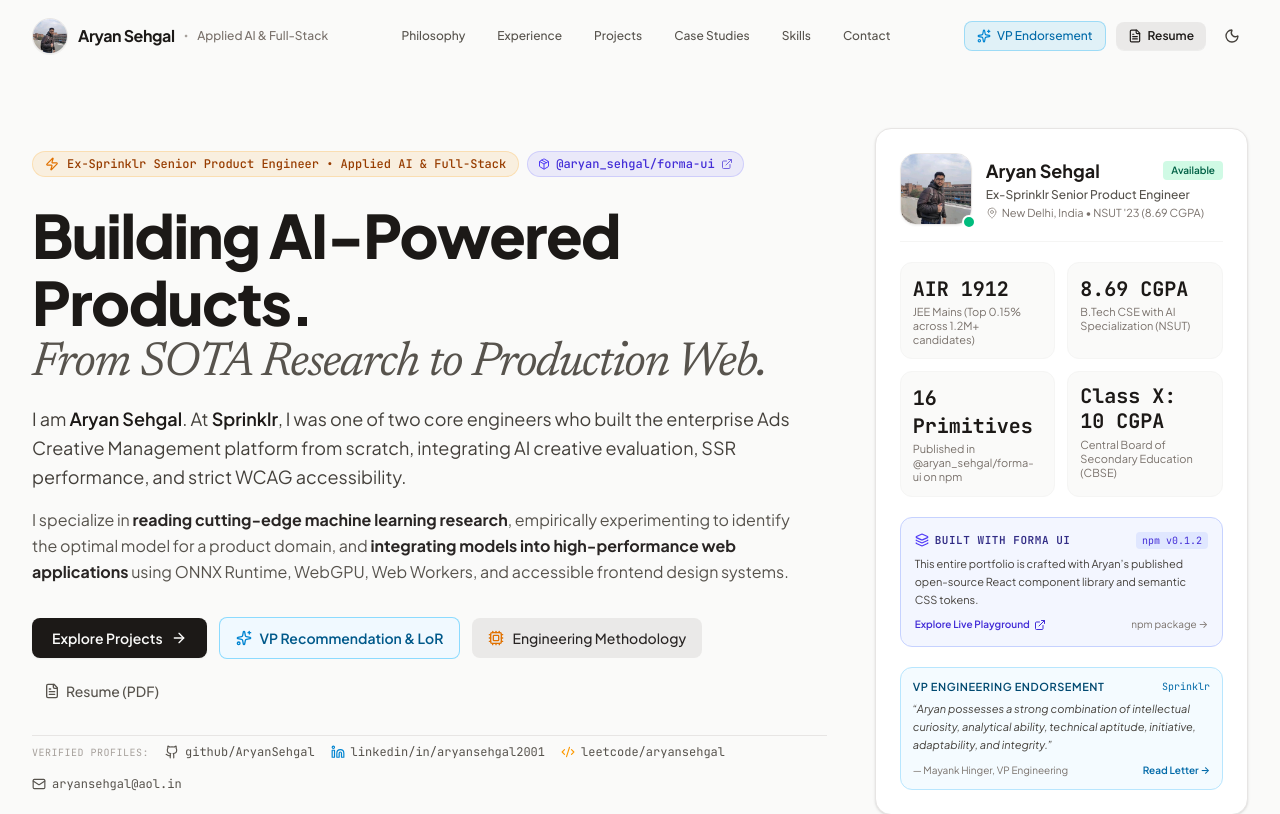
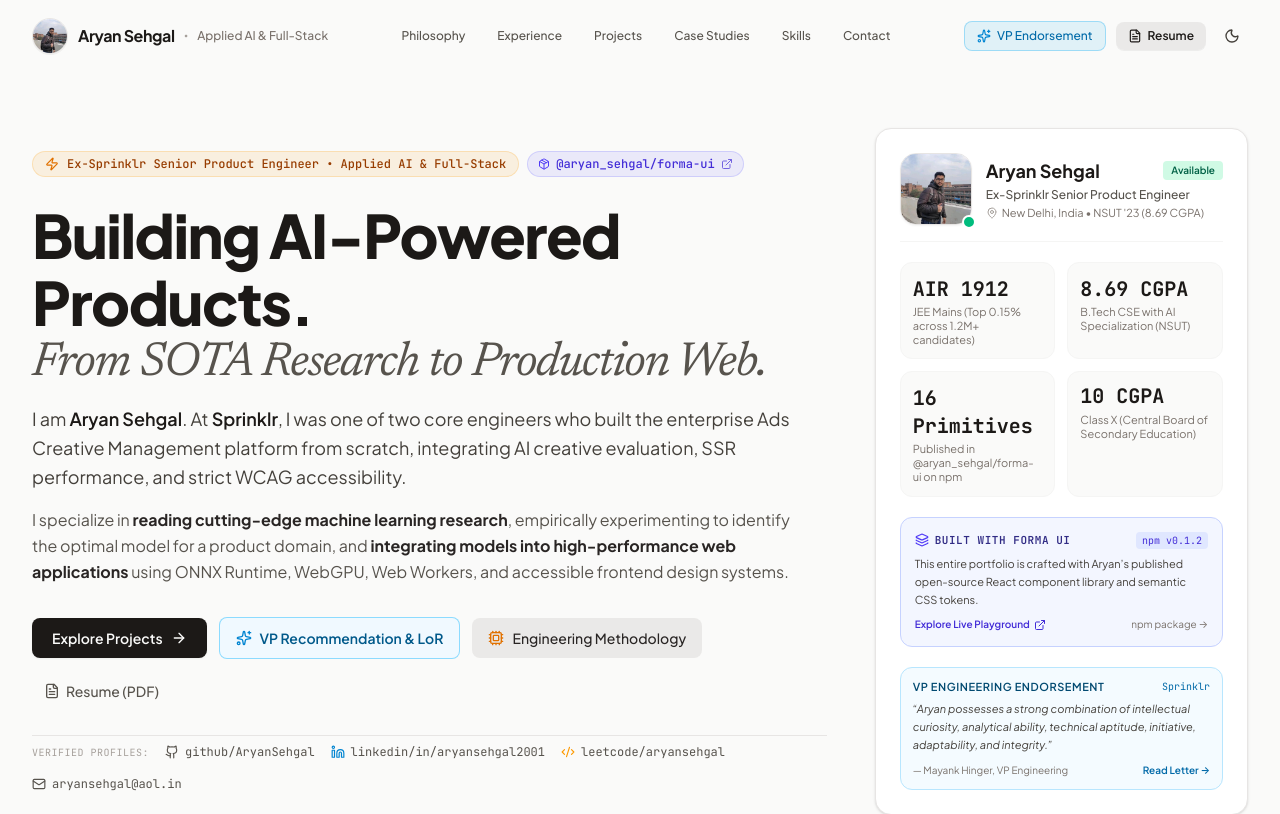
Before and after one commit to AryanSehgal/portfolio-website, a React (Vite) app: page / in a window 1280 px wide. Shown: the top 814 px of the page. Built offline with nearby package versions, Linux system fonts and the light colour scheme.

Commit message:
Update Hero.tsx

```diff
--- a/src/components/Hero.tsx
+++ b/src/components/Hero.tsx
@@ -285,10 +285,10 @@
 
                 <div className="p-3 rounded-xl bg-stone-50 dark:bg-stone-800/50 border border-stone-100 dark:border-stone-800">
                   <div className="text-xl font-extrabold text-stone-900 dark:text-stone-100 font-mono leading-tight">
-                    Class X: 10 CGPA
+                    10 CGPA
                   </div>
                   <div className="text-[11px] text-stone-500 dark:text-stone-400 leading-tight mt-1">
-                    Central Board of Secondary Education (CBSE)
+                    Class X (Central Board of Secondary Education)
                   </div>
                 </div>
               </div>
```
